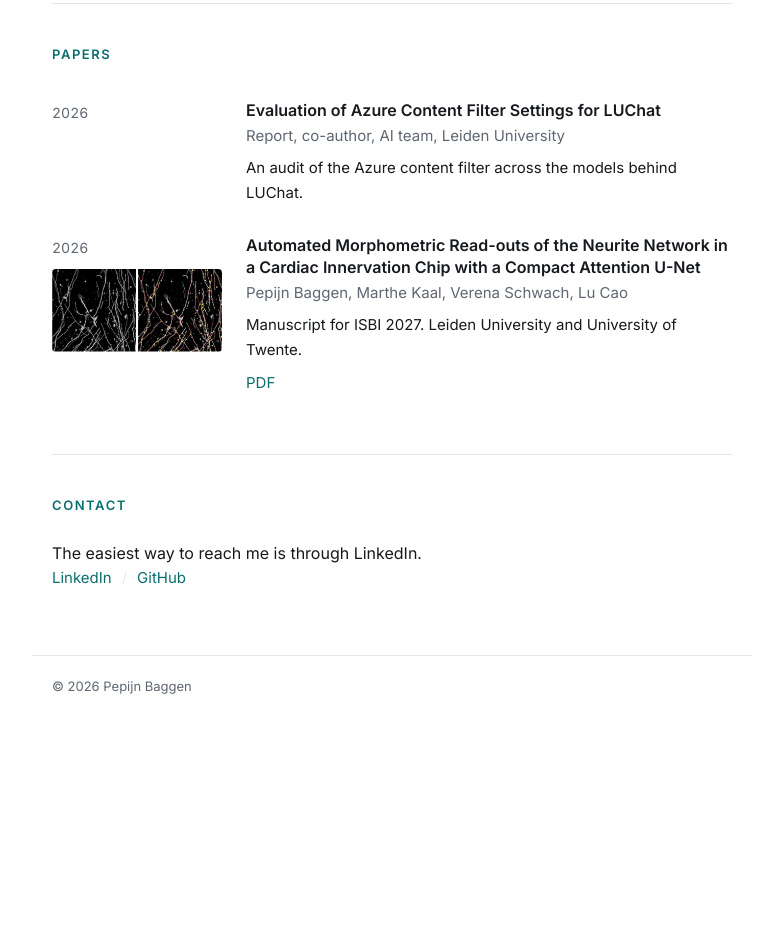
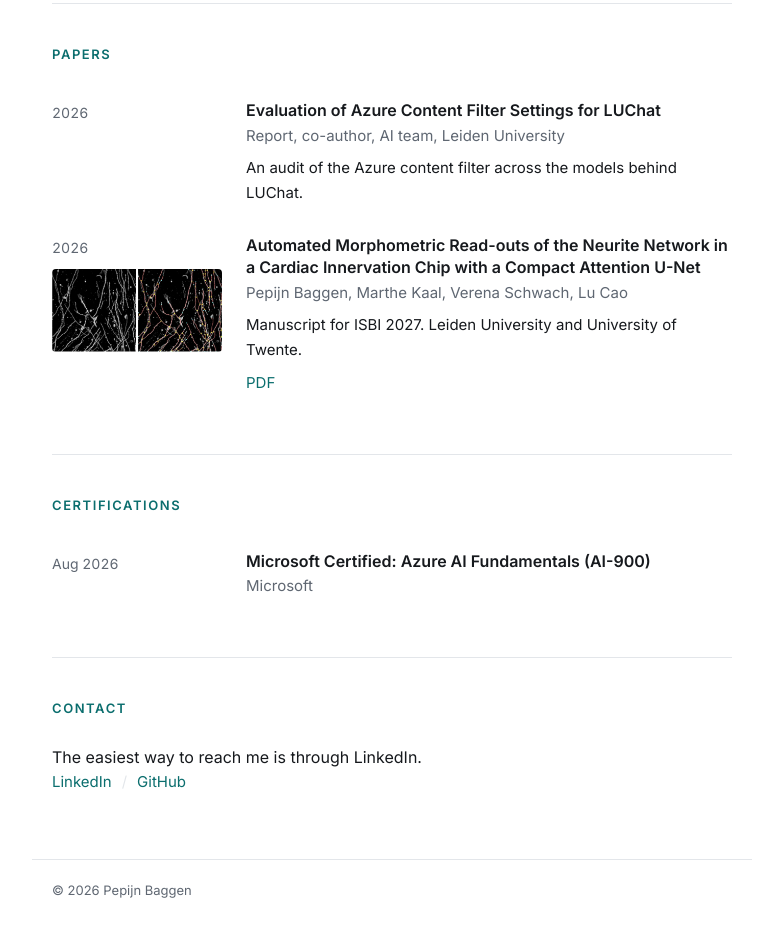
Before and after one commit to PepBaggen/PepBaggen.github.io, a plain HTML site: page index.html in a window 1280 px wide. Shown: the part 1559-2500 px from the top of the page, without its empty margins (248-1031 px from the left). Before the commit the page ends 2297 px from the top, so only its background shows below. Drawn offline with Linux system fonts and the light colour scheme.

Commit message:
Add AI-900 certification

```diff
--- a/index.html
+++ b/index.html
@@ -46,6 +46,7 @@
     <a href="#work">Work</a>
     <a href="#teaching">Teaching</a>
     <a href="#papers">Papers</a>
+    <a href="#certifications">Certifications</a>
     <a href="#contact">Contact</a>
   </nav>
 </header>
@@ -172,6 +173,18 @@
     </article>
   </section>
 
+  <section id="certifications">
+    <h2>Certifications</h2>
+
+    <article class="entry">
+      <span class="when">Aug 2026</span>
+      <div>
+        <h3>Microsoft Certified: Azure AI Fundamentals (AI-900)</h3>
+        <p class="where">Microsoft</p>
+      </div>
+    </article>
+  </section>
+
   <section id="contact">
     <h2>Contact</h2>
     <p>The easiest way to reach me is through LinkedIn.</p>
```
